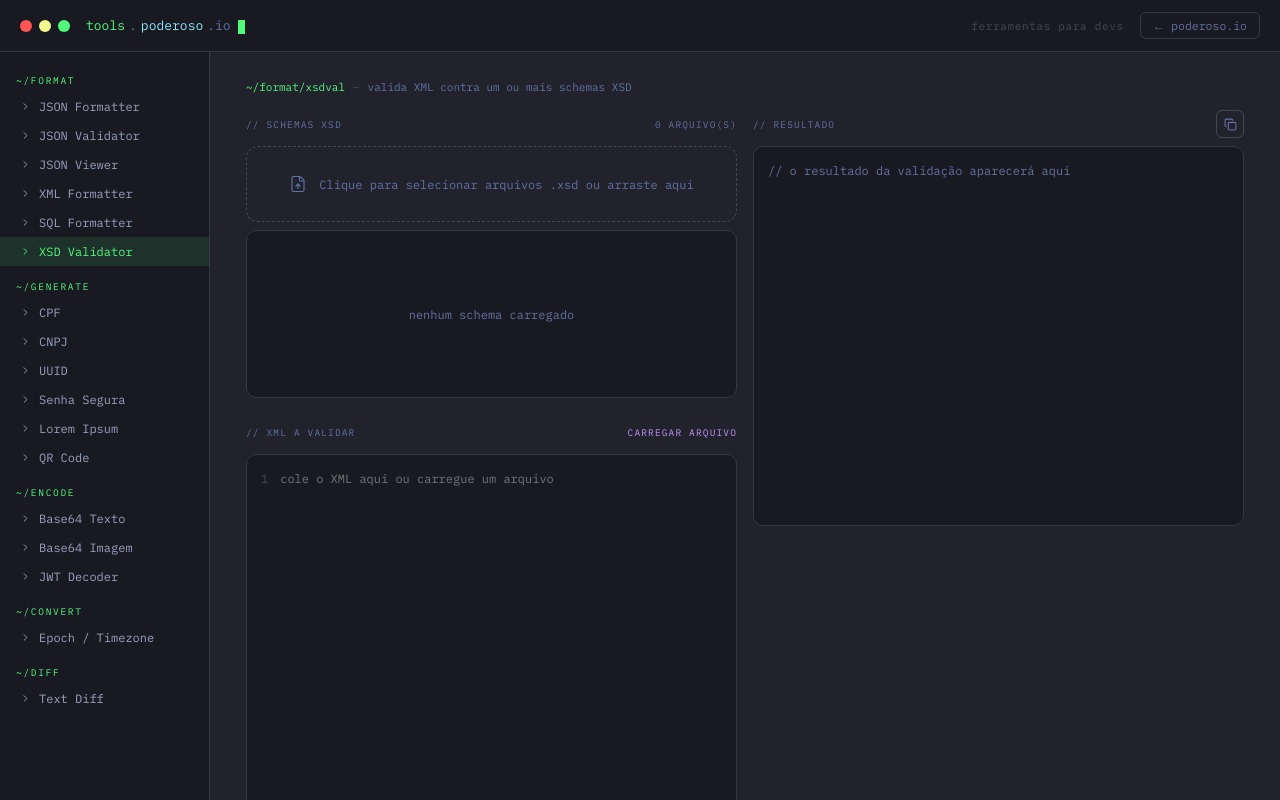
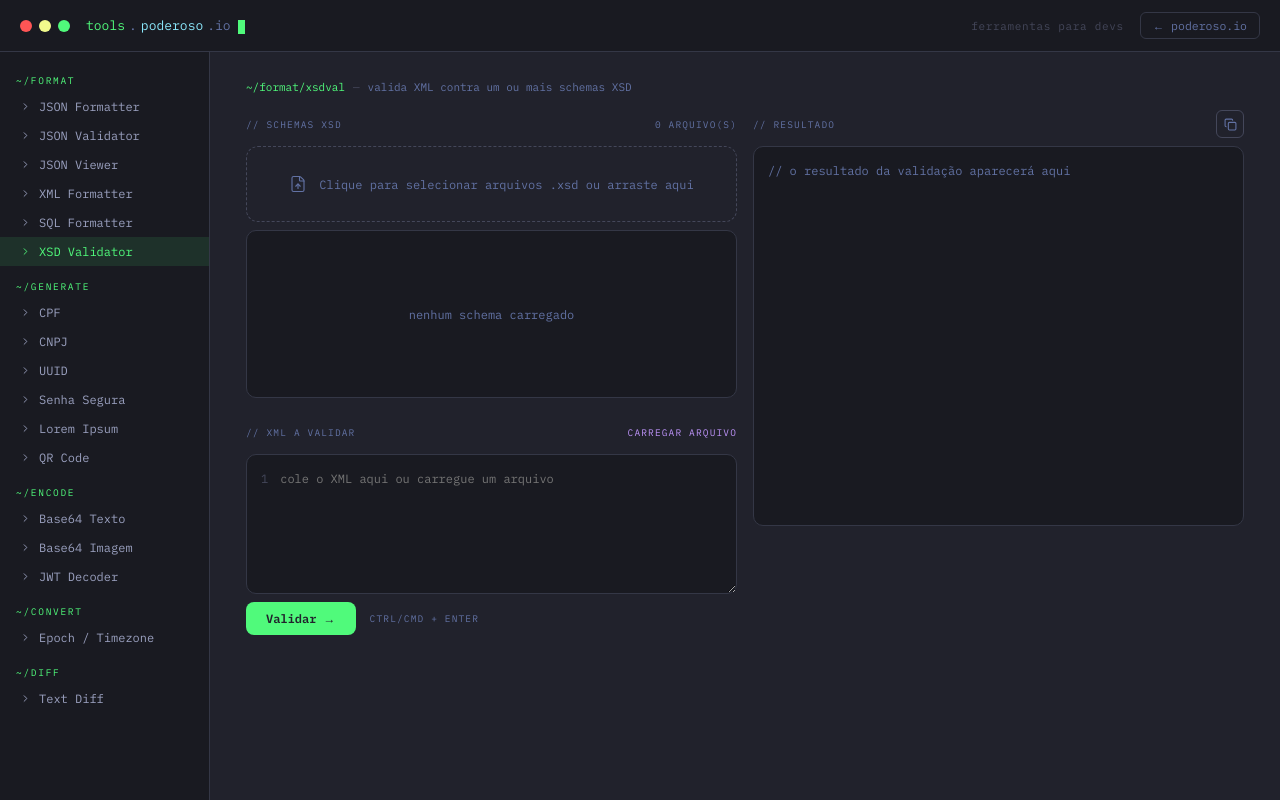
Before and after one commit to tpoderoso/tools.poderoso.io, a Next.js app: page / in a window 1280 px wide. Both pictures are taken after a click on the button "XSD Validator". Built offline with nearby package versions, Linux system fonts and the light colour scheme.

Commit message:
Reduz altura do textarea de XML e expande o painel de resultado
O painel de resultado agora ocupa a altura total da coluna, em vez de
ficar limitado à sua própria altura de conteúdo mínima.

```diff
--- a/components/tools/XsdValidator.tsx
+++ b/components/tools/XsdValidator.tsx
@@ -202,6 +202,7 @@ export function XsdValidator() {
               onChange={setXml}
               onKeyDown={handleXmlKeyDown}
               placeholder="cole o XML aqui ou carregue um arquivo"
+              style={{ minHeight: 140 }}
               labelRight={
                 <label className="mono-label" style={{ cursor: "pointer", color: "var(--color-secondary)" }}>
                   carregar arquivo
@@ -222,7 +223,7 @@ export function XsdValidator() {
             </div>
           </div>
         </div>
-        <div className="field-col" style={{ position: "sticky", top: 0, alignSelf: "start" }}>
+        <div className="field-col" style={{ position: "sticky", top: 0 }}>
           {result === null && !loading && (
             <OutputPane
               label="// resultado"
```
